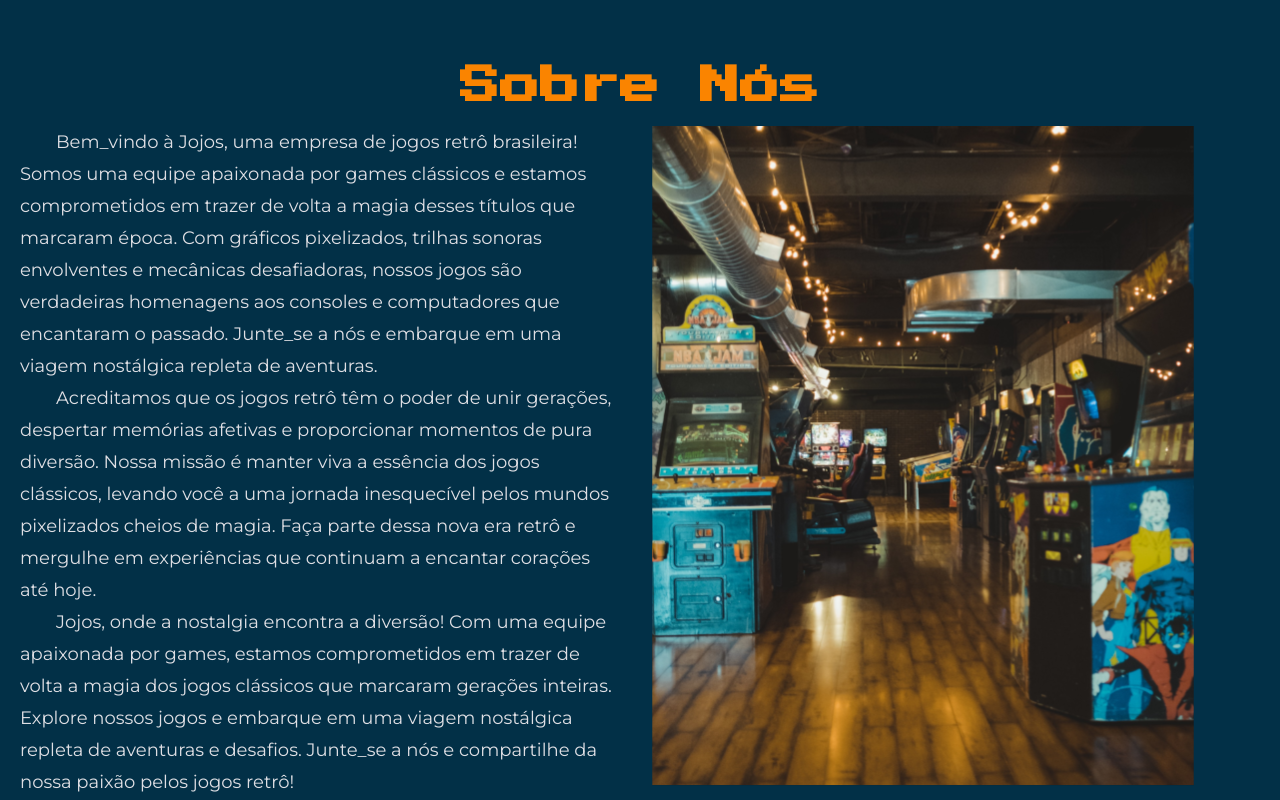
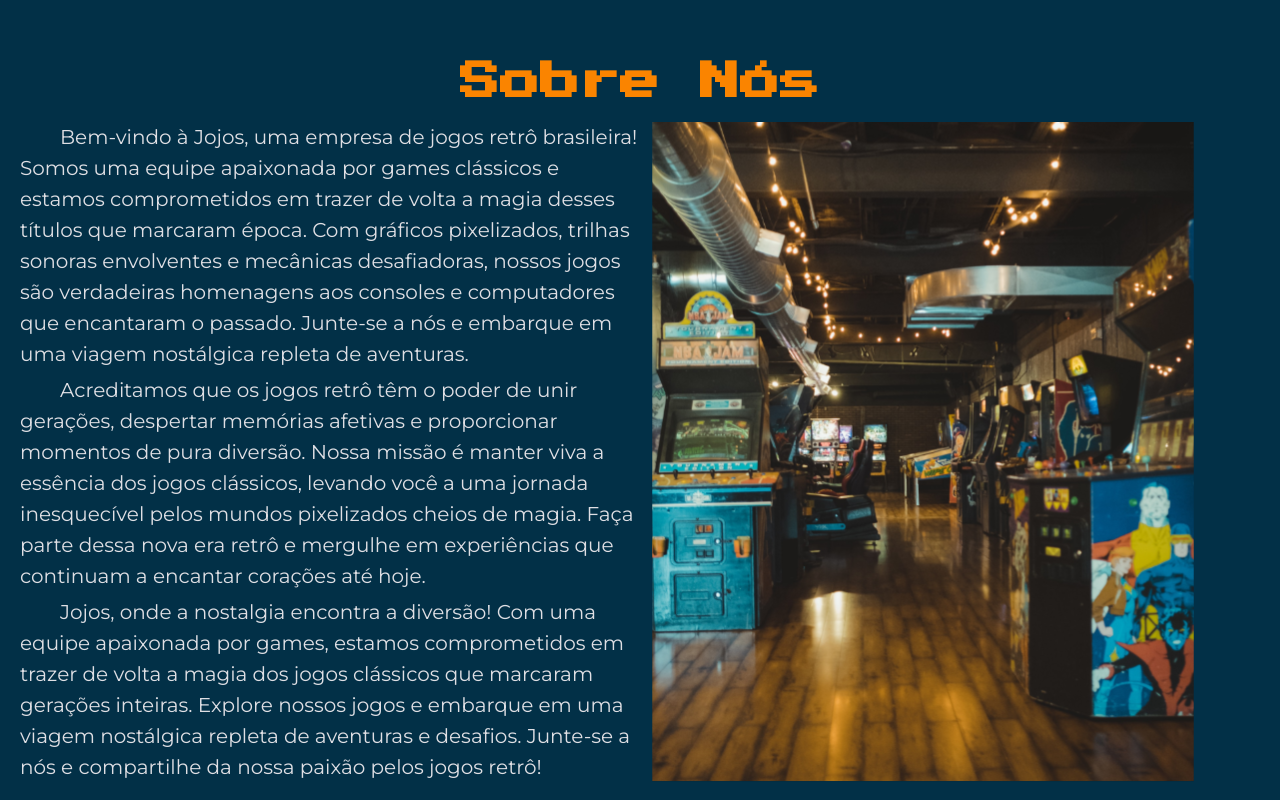
Before and after one commit to lucas-souza-vieira/projeto-final-pixel, a Next.js app: page / in a window 1280 px wide. Shown: the part 1020-1820 px from the top of the page. Built offline with nearby package versions, Linux system fonts and the light colour scheme.

Commit message:
Ajustes pequenos

```diff
--- a/components/Cabecalho.js
+++ b/components/Cabecalho.js
@@ -6,9 +6,9 @@ export default function Cabecalho(){
     return (
         <nav className={styles.Cabecalho}>
           <div className={styles.logo}>
-            <a href="/">
-              <Image src="/images/logo.svg" width={263} height={40} alt='jojos' />
-            </a>
+            <Link href="/">
+              <Image src="/images/logo.svg" width={263} height={40} alt='jojos'/>
+            </Link>
           </div>
           <ul className={styles.link_itens}>
             <li>
@@ -21,7 +21,7 @@ export default function Cabecalho(){
               <Link href="/blog">Blog</Link>
             </li>
             <li>
-              <a href="/#carreira"><span className={styles.carreira}>Carreira</span></a>
+              <a href="/#carreira" ><span className={styles.carreira}>Carreira</span></a>
             </li>
           </ul>
         </nav>
--- a/src/pages/index.jsx
+++ b/src/pages/index.jsx
@@ -28,9 +28,9 @@ export default function Index() {
       <h1>Sobre Nós</h1>
       <div className={styles.it}>
         <div className={styles.texto}>
-            <p>Bem_vindo à Jojos, uma empresa de jogos retrô brasileira! Somos uma equipe apaixonada por games clássicos e estamos comprometidos em trazer de volta a magia desses títulos que marcaram época. Com gráficos pixelizados, trilhas sonoras envolventes e mecânicas desafiadoras, nossos jogos são verdadeiras homenagens aos consoles e computadores que encantaram o passado. Junte_se a nós e embarque em uma viagem nostálgica repleta de aventuras.<br/></p>
+            <p>Bem-vindo à Jojos, uma empresa de jogos retrô brasileira! Somos uma equipe apaixonada por games clássicos e estamos comprometidos em trazer de volta a magia desses títulos que marcaram época. Com gráficos pixelizados, trilhas sonoras envolventes e mecânicas desafiadoras, nossos jogos são verdadeiras homenagens aos consoles e computadores que encantaram o passado. Junte-se a nós e embarque em uma viagem nostálgica repleta de aventuras.<br/></p>
             <p>Acreditamos que os jogos retrô têm o poder de unir gerações, despertar memórias afetivas e proporcionar momentos de pura diversão. Nossa missão é manter viva a essência dos jogos clássicos, levando você a uma jornada inesquecível pelos mundos pixelizados cheios de magia. Faça parte dessa nova era retrô e mergulhe em experiências que continuam a encantar corações até hoje.<br/></p>
-            <p>Jojos, onde a nostalgia encontra a diversão! Com uma equipe apaixonada por games, estamos comprometidos em trazer de volta a magia dos jogos clássicos que marcaram gerações inteiras. Explore nossos jogos e embarque em uma viagem nostálgica repleta de aventuras e desafios. Junte_se a nós e compartilhe da nossa paixão pelos jogos retrô!</p>
+            <p>Jojos, onde a nostalgia encontra a diversão! Com uma equipe apaixonada por games, estamos comprometidos em trazer de volta a magia dos jogos clássicos que marcaram gerações inteiras. Explore nossos jogos e embarque em uma viagem nostálgica repleta de aventuras e desafios. Junte-se a nós e compartilhe da nossa paixão pelos jogos retrô!</p>
 
         </div>
         <div className={styles.texto}>
--- a/src/styles/Cabecalho.module.css
+++ b/src/styles/Cabecalho.module.css
@@ -37,3 +37,7 @@
     height: 52px;
     background-color: #FA8400;
 }
+
+.carreira:hover {
+    background-color: #b3640b;
+}
--- a/src/styles/blog.module.css
+++ b/src/styles/blog.module.css
@@ -80,3 +80,7 @@
     font-size: 24px;
     line-height: 32px;
 }
+
+.menores a {
+    text-decoration: none;
+}
--- a/src/styles/index.module.css
+++ b/src/styles/index.module.css
@@ -43,22 +43,26 @@
 
 .texto {
     text-align: left;
-    margin-right: 20px;
-    flex: 1;
+    width: 625px;
+    height: 692px;
+    font-weight: 400;
     color: #DFDFE4;
-    font-size:18px;
-    line-height: 32px;
+    font-size: 20px;
+    line-height: 31px;
 
 }
 
 .imagem {
-    flex: 1;
+    width: 566px;
+    height: 692px;
     max-width: 100%;
-    height: auto;
+    height: 100%;
 }
 
 .texto p {
     text-indent: 2em;
+    margin-bottom: 5px;
+
 }
 
 .carreirah1 {
```
Also changed, not shown: src/pages/blog.jsx (+10 -0 lines).
